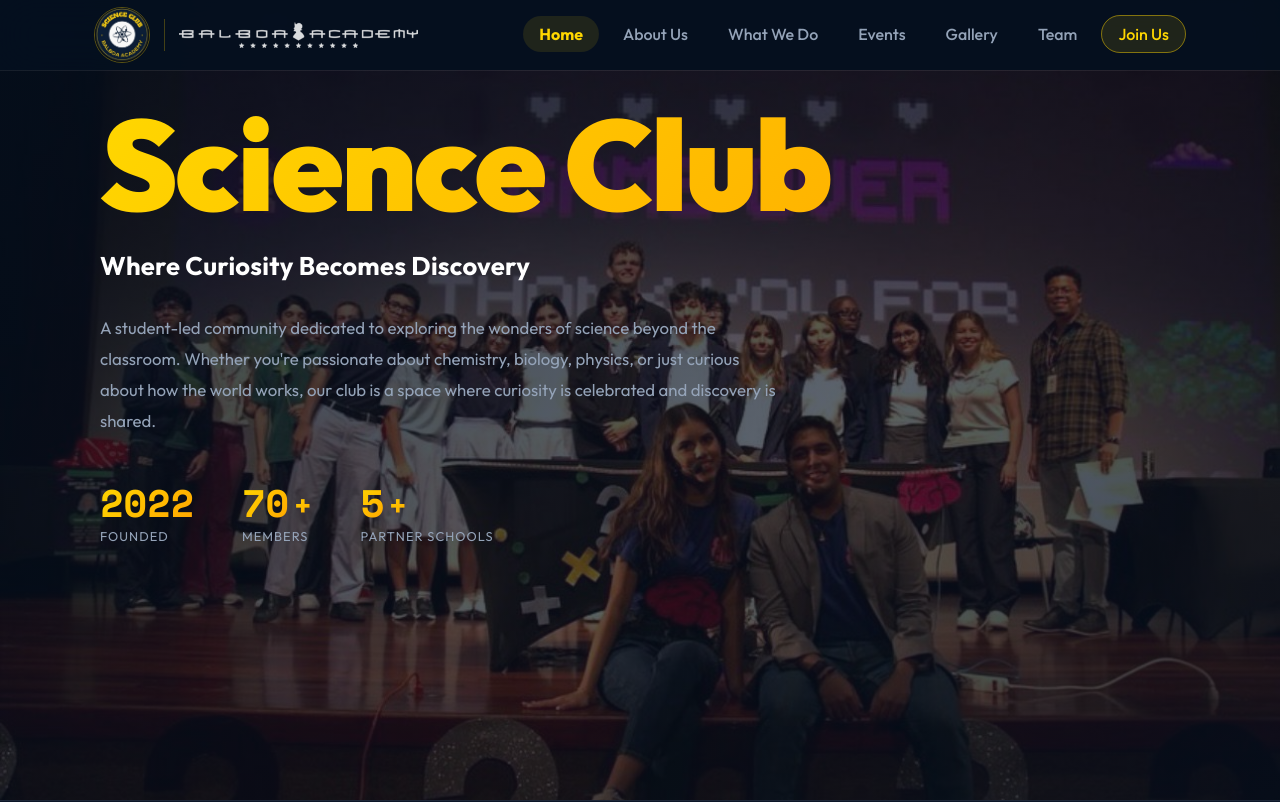
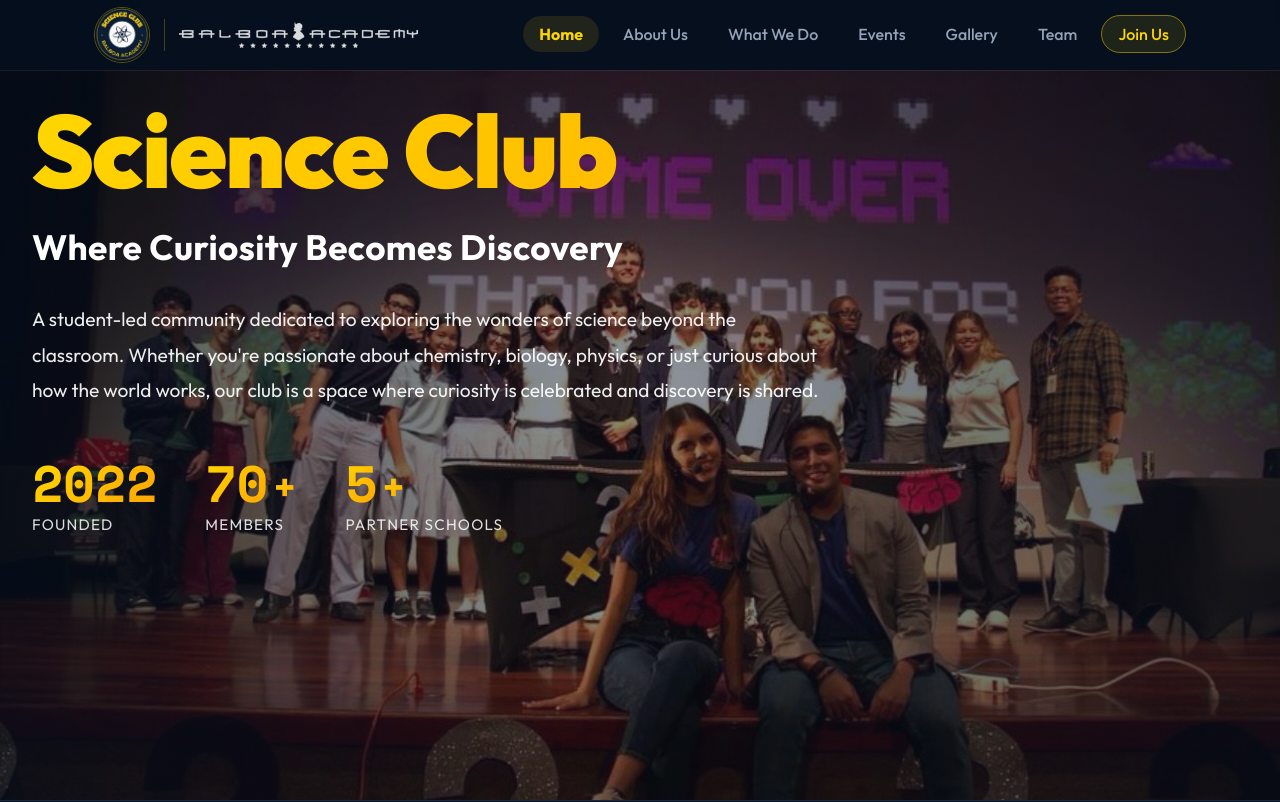
Before and after one commit to jakekim77385/Science-Club, a website: page public/index.html in a window 1280 px wide. Shown: the top 802 px of the page. Drawn offline with nearby package versions, Linux system fonts and the light colour scheme; a web font is replaced by a local one.

Commit message:
Hero: enlarge text, white colors for desc/labels, left-anchored background

```diff
--- a/public/css/style.css
+++ b/public/css/style.css
@@ -274,7 +274,7 @@ input, select, button { font-family: inherit; }
   position: absolute;
   inset: 0;
   background-size: cover;
-  background-position: center;
+  background-position: left center;   /* anchor left — fills left edge */
   opacity: 0;
   transition: opacity 1.4s ease-in-out;
 }
@@ -285,12 +285,11 @@ input, select, button { font-family: inherit; }
   position: absolute;
   inset: 0;
   z-index: 1;
-  /* dark navy gradient overlay so text stays readable */
   background: linear-gradient(
-    135deg,
-    rgba(5, 16, 31, 0.82) 0%,
-    rgba(5, 16, 31, 0.65) 60%,
-    rgba(5, 16, 31, 0.80) 100%
+    to right,
+    rgba(5, 16, 31, 0.70) 0%,
+    rgba(5, 16, 31, 0.45) 50%,
+    rgba(5, 16, 31, 0.65) 100%
   );
 }
 
@@ -301,10 +300,9 @@ input, select, button { font-family: inherit; }
   display: flex;
   flex-direction: column;
   align-items: flex-start;
-  max-width: 1200px;
-  margin: 0 auto;
+  max-width: 100%;
   width: 100%;
-  padding: 0 60px;
+  padding: 0 48px 0 32px;   /* left: 32px — pushed to left edge */
   box-sizing: border-box;
 }
 .hero-badge {
@@ -325,7 +323,7 @@ input, select, button { font-family: inherit; }
 /* ── Big full-width Science Club title ── */
 .hero-title-big {
   font-family: 'Outfit', sans-serif;
-  font-size: clamp(4rem, 10vw, 8rem);
+  font-size: clamp(3.5rem, 8vw, 7rem);
   font-weight: 900;
   line-height: 1;
   letter-spacing: -0.02em;
@@ -338,16 +336,16 @@ input, select, button { font-family: inherit; }
 }
 /* ── Subtitle tagline ── */
 .hero-tagline {
-  font-size: clamp(1.1rem, 2.2vw, 1.6rem);
+  font-size: clamp(1.4rem, 2.8vw, 2.2rem);
   font-weight: 700;
   color: #ffffff;
   margin-bottom: 24px;
   letter-spacing: 0.01em;
 }
 .hero-sub {
-  color: var(--text-secondary);
-  font-size: 1.05rem;
-  max-width: 680px;
+  color: rgba(255, 255, 255, 0.92);
+  font-size: clamp(1rem, 1.5vw, 1.3rem);
+  max-width: 800px;
   margin-bottom: 48px;
   line-height: 1.85;
 }
@@ -362,7 +360,7 @@ input, select, button { font-family: inherit; }
   align-items: flex-start;
 }
 .stat-num {
-  font-size: 2.4rem;
+  font-size: 3.2rem;
   font-weight: 800;
   font-family: var(--font-mono);
   background: var(--grad-main);
@@ -377,7 +375,7 @@ input, select, button { font-family: inherit; }
   gap: 2px;
 }
 .stat-suffix {
-  font-size: 2rem;
+  font-size: 2.6rem;
   font-weight: 800;
   font-family: var(--font-mono);
   background: var(--grad-main);
@@ -388,8 +386,8 @@ input, select, button { font-family: inherit; }
   margin-left: 2px;
 }
 .stat-label {
-  font-size: 0.8rem;
-  color: var(--text-secondary);
+  font-size: 0.95rem;
+  color: rgba(255, 255, 255, 0.85);
   margin-top: 4px;
   text-transform: uppercase;
   letter-spacing: 0.08em;
```
